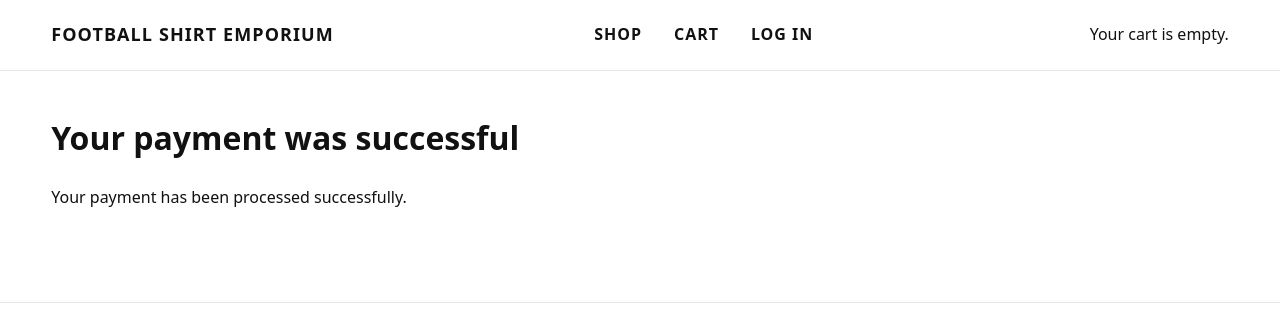
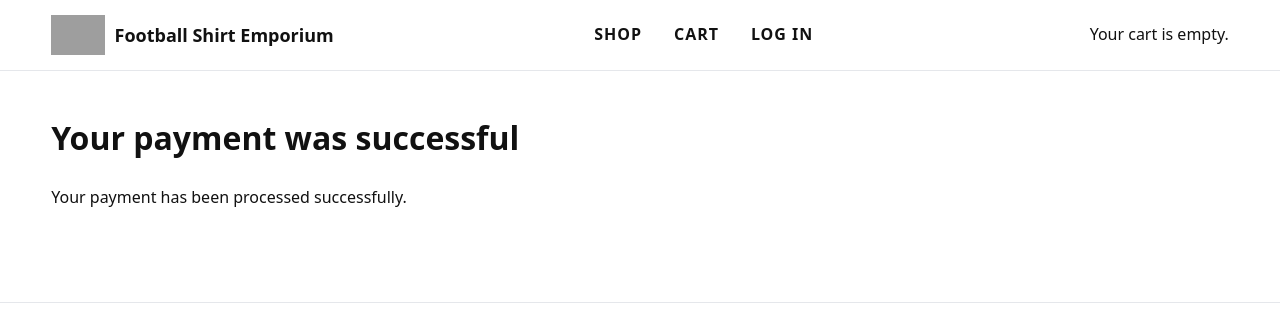
Before and after one commit to danielkepinski/footballshirtemporium, a Django app: template payment/templates/payment/completed.html in a window 1280 px wide. Shown: the top 324 px of the page. Run offline with Django 5.2, Linux system fonts and the light colour scheme; the template is opened without the code that fills it, so the values that code supplies are empty; grey boxes are pictures that could not be loaded.

Commit message:
added favicons folder and pathing in base.html

```diff
--- a/shop/static/css/style.css
+++ b/shop/static/css/style.css
@@ -49,10 +49,24 @@ a{ color: inherit; text-decoration: none; }
   padding: 14px 0;
 }
 .brand{
-  font-weight:900; letter-spacing:.06em; text-transform:uppercase;
-  font-size: 18px;
+  display:flex;
+  align-items:center;
+  gap:10px;
+  text-decoration:none;
+  font-weight:700;
+  font-size:18px;
 }
-.menu{ display:flex; gap:20px; }
+.brand__logo{
+  display:block;
+  height:40px;
+  width:auto;
+}
+.brand__text{
+  line-height:1;
+  color:inherit;
+}
+.menu{ display:flex; gap:20px;
+}
 .menu a{
   text-transform:uppercase; letter-spacing:.06em; font-weight:700;
   padding:8px 6px; border-radius:8px;
--- a/shop/templates/shop/base.html
+++ b/shop/templates/shop/base.html
@@ -6,11 +6,20 @@
     <title>{% block title %}My shop{% endblock %}</title>
     <link href="{% static 'css/style.css' %}" rel="stylesheet">
     <link href="{% static 'css/site.css' %}" rel="stylesheet">
+
+     <!-- Favicons -->
+    <link rel="apple-touch-icon" sizes="180x180" href="{% static 'favicons/apple-touch-icon.png' %}">
+    <link rel="icon" type="image/png" sizes="32x32" href="{% static 'favicons/favicon-32x32.png' %}">
+    <link rel="icon" type="image/png" sizes="16x16" href="{% static 'favicons/favicon-16x16.png' %}">
+
   </head>
   <body>
     <header class="site-header">
       <div class="container nav">
-        <a href="{% url 'home' %}" class="brand">Football Shirt Emporium</a>
+        <a href="{% url 'home' %}" class="brand">
+        <img src="{% static 'img/FSElogo.jpg' %}" alt="Football Shirt Emporium logo" class="brand__logo">
+        <span class="brand__text">Football Shirt Emporium</span>
+</a>
 
         <nav class="menu">
           <a href="{% url 'shop:product_list' %}">Shop</a>
```
Also changed, not shown: orders/forms.py (+42 -10 lines).
